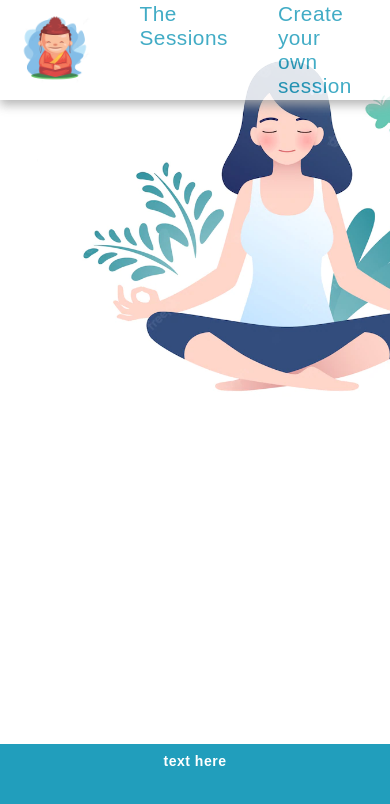
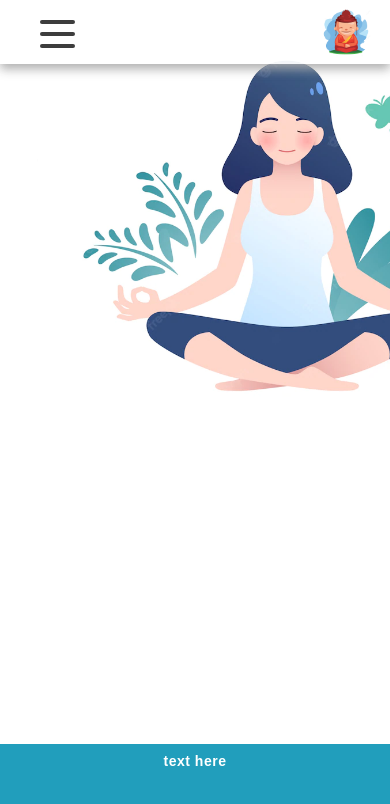
Before and after one commit to isdi-coders-2022/Arantxa-Cuello_Front-Final-Project-202201-BCN, a React (Create React App) app: page / in a window 390 px wide. Shown: the top 804 px of the page. Built offline with nearby package versions, Linux system fonts and the light colour scheme.

Commit message:
nav bar final style responsive

```diff
--- a/src/components/NavigationComponent/Navigation.tsx
+++ b/src/components/NavigationComponent/Navigation.tsx
@@ -19,7 +19,12 @@
   opacity: 0.85;
   align-items: center;
   z-index: 100;
-  input[type="checkbox"],
+  input[type="checkbox"]{
+    appearance: none;
+  }
+  @media (max-width: 600px) {
+    opacity: 0.95;
+  }
   .hamburger-lines {
     display: none;
   }
@@ -70,6 +75,112 @@
     width: 100%;
     transition: 0.15s;
   }
+
+  @media (max-width: 600px) {
+  .navbar-container input[type="checkbox"],
+  .navbar-container .hamburger-lines {
+    display: block;
+  }
+  .navbar-container {
+    display: block;
+    position: relative;
+    height: 64px;
+  }
+  .navbar-container input[type="checkbox"] {
+    position: absolute;
+    display: block;
+    height: 32px;
+    width: 30px;
+    top: 20px;
+    left: 20px;
+    z-index: 5;
+    opacity: 0;
+    cursor: pointer;
+  }
+  .navbar-container .hamburger-lines {
+      display: block;
+      height: 28px;
+      width: 35px;
+      position: absolute;
+      top: 20px;
+      left: 20px;
+      z-index: 2;
+      display: flex;
+      flex-direction: column;
+      justify-content: space-between;
+    }
+    .navbar-container .hamburger-lines .line {
+      display: block;
+      height: 4px;
+      width: 100%;
+      border-radius: 10px;
+      background: #333;
+    }
+
+    .navbar-container .hamburger-lines .line1 {
+      transform-origin: 0% 0%;
+      transition: transform 0.3s ease-in-out;
+    }
+
+    .navbar-container .hamburger-lines .line2 {
+      transition: transform 0.2s ease-in-out;
+    }
+
+    .navbar-container .hamburger-lines .line3 {
+      transform-origin: 0% 100%;
+      transition: transform 0.3s ease-in-out;
+    }
+    .nav-links{
+        padding-top: 100px;
+        background: #fff;
+        height: 100vh;
+        max-width: 300px;
+        transform: translate(-150%);
+        display: flex;
+        flex-direction: column;
+        margin-left: -40px;
+        padding-left: 40px;
+        transition: transform 0.5s ease-in-out;
+        box-shadow:  5px 0px 10px 0px #aaa;
+
+    }
+    .nav-links li{
+      margin-bottom: 1.8rem;
+      font-size: 1.1rem;
+      font-weight: 500;
+    }
+    img{
+      position: absolute;
+      top: 7px;
+      right: 0px;
+      height: 50px;
+      width: 50px
+
+    }
+    .navbar-container input[type="checkbox"]:checked ~ .nav-links{
+        transform: translateX(0);
+    }
+
+    .navbar-container input[type="checkbox"]:checked ~ .hamburger-lines .line1{
+        transform: rotate(45deg);
+    }
+
+    .navbar-container input[type="checkbox"]:checked ~ .hamburger-lines .line2{
+        transform: scaleY(0);
+    }
+
+    .navbar-container input[type="checkbox"]:checked ~ .hamburger-lines .line3{
+        transform: rotate(-45deg);
+    }
+
+}
+
+  }
+  @media (max-width: 500px){
+    .navbar-container input[type="checkbox"]:checked ~ .logo{
+        display: none;
+    }
+  }
 `;
 
 const Navigation = (): JSX.Element => {
```
Also changed, not shown: 1 other file (tests, documents, lock files or other folders).
